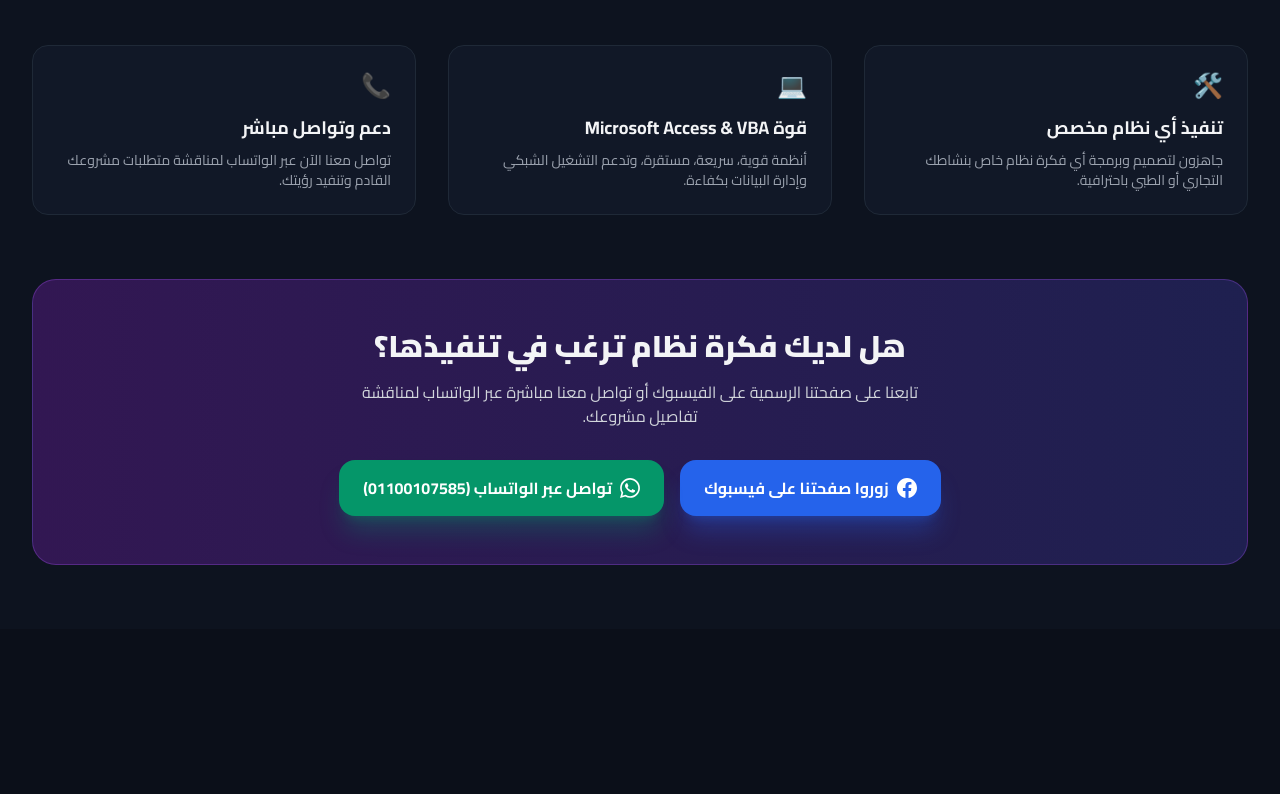
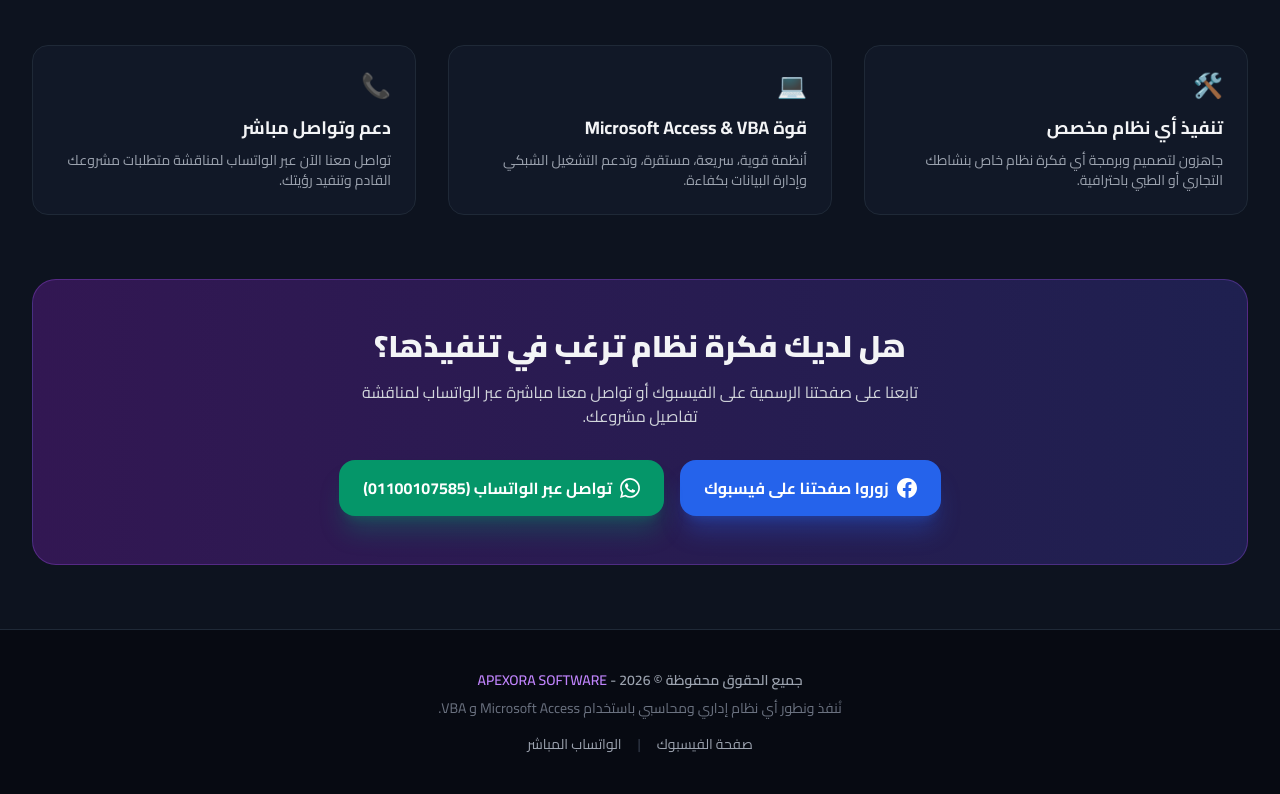
Before and after one commit to mohammednasser24042-wq/apexora-lab-landing, a plain HTML site: page index.html in a window 1280 px wide. Shown: the part 3103-3897 px from the top of the page. Before the commit the page ends 3732 px from the top, so only its background shows below. Drawn offline with nearby package versions, Linux system fonts and the light colour scheme.

Commit message:
Update index.html

```diff
--- a/index.html
+++ b/index.html
@@ -31,7 +31,7 @@
                     <svg class="w-4 h-4 fill-current" viewBox="0 0 24 24"><path d="M24 12.073c0-6.627-5.373-12-12-12s-12 5.373-12 12c0 5.99 4.388 10.954 10.125 11.854v-8.385H7.078v-3.47h3.047V9.43c0-3.007 1.792-4.669 4.533-4.669 1.312 0 2.686.235 2.686.235v2.953H15.83c-1.491 0-1.956.925-1.956 1.874v2.25h3.328l-.532 3.47h-2.796v8.385C19.612 23.027 24 18.062 24 12.073z"/></svg>
                     <span class="hidden md:inline">فيسبوك</span>
                 </a>
-                <a href="https://wa.me/201100107585" target="_blank" class="bg-emerald-600 hover:bg-emerald-500 text-white font-bold px-4 py-2.5 rounded-xl shadow-lg shadow-emerald-600/30 transition-all text-sm flex items-center gap-2">
+                <a href="https://wa.me/201100107585?text=%Dالسلام%20عليكم%2C%20أرغب%20في%20الاستفسار%20عن%20نظام%20Apexora%20Lab%20لإدارة%20معامل%20الأسنان%20وطلب%20تفاصيل%20أكثر" target="_blank" class="bg-emerald-600 hover:bg-emerald-500 text-white font-bold px-4 py-2.5 rounded-xl shadow-lg shadow-emerald-600/30 transition-all text-sm flex items-center gap-2">
                     <span>واتساب</span>
                     <svg class="w-4 h-4 fill-current" viewBox="0 0 24 24"><path d="M.057 24l1.687-6.163c-1.041-1.804-1.588-3.849-1.587-5.946.003-6.556 5.338-11.891 11.893-11.891 3.181.001 6.167 1.24 8.413 3.488 2.245 2.248 3.481 5.236 3.48 8.414-.003 6.557-5.338 11.892-11.893 11.892-1.99-.001-3.951-.5-5.688-1.448l-6.305 1.654zm6.597-3.807c1.676.995 3.276 1.591 5.392 1.592 5.448 0 9.886-4.434 9.889-9.885.002-5.462-4.415-9.89-9.881-9.892-5.452 0-9.887 4.434-9.889 9.884-.001 2.225.651 3.891 1.746 5.634l-.999 3.648 3.742-.981zm11.387-5.464c-.074-.124-.272-.198-.57-.347-.297-.149-1.758-.868-2.031-.967-.272-.099-.47-.149-.669.149-.198.297-.768.967-.941 1.165-.173.198-.347.223-.644.074-.297-.149-1.255-.462-2.39-1.475-.883-.788-1.48-1.761-1.653-2.059-.173-.297-.018-.458.13-.606.134-.133.297-.347.446-.521.151-.172.2-.296.3-.495.099-.198.05-.372-.025-.521-.075-.124-.669-1.611-.916-2.206-.242-.579-.487-.501-.669-.51l-.57-.01c-.198 0-.52.074-.792.372s-1.04 1.016-1.04 2.479 1.065 2.876 1.213 3.074c.149.198 2.095 3.2 5.076 4.487.709.306 1.263.489 1.694.626.712.226 1.36.194 1.872.118.571-.085 1.758-.719 2.006-1.413.248-.695.248-1.29.173-1.414z"/></svg>
                 </a>
@@ -55,7 +55,7 @@
             <a href="#showcase" class="bg-purple-600 hover:bg-purple-700 text-white font-bold px-8 py-4 rounded-2xl shadow-xl shadow-purple-600/30 transition-all text-base">
                 معاينة الواجهات الحية
             </a>
-            <a href="https://wa.me/201100107585" target="_blank" class="bg-emerald-600 hover:bg-emerald-500 text-white font-bold px-8 py-4 rounded-2xl shadow-xl shadow-emerald-600/30 transition-all text-base flex items-center gap-2">
+            <a href="https://wa.me/201100107585?text=%Dالسلام%20عليكم%2C%20أرغب%20في%20الاستفسار%20عن%20نظام%20Apexora%20Lab%20لإدارة%20معامل%20الأسنان%20وطلب%20تفاصيل%20أكثر" target="_blank" class="bg-emerald-600 hover:bg-emerald-500 text-white font-bold px-8 py-4 rounded-2xl shadow-xl shadow-emerald-600/30 transition-all text-base flex items-center gap-2">
                 <span>اطلب تنفيذ نظامك الخاص</span>
             </a>
         </div>
@@ -69,7 +69,6 @@
         </div>
 
         <div class="grid grid-cols-1 md:grid-cols-2 lg:grid-cols-3 gap-8">
-
             <!-- 1. الرئيسية -->
             <div class="bg-gray-900 border border-gray-800 rounded-2xl overflow-hidden shadow-xl hover:border-purple-500/50 transition-all">
                 <img src="apexora-lab-main-dashboard.jpg" alt="اللوحة الرئيسية" class="w-full h-48 object-cover">
@@ -78,7 +77,6 @@
                     <p class="text-gray-400 text-sm">نظرة عامة ومؤشرات أداء شاملة لحركة العمل داخل المعمل.</p>
                 </div>
             </div>
-
             <!-- 2. الأطباء -->
             <div class="bg-gray-900 border border-gray-800 rounded-2xl overflow-hidden shadow-xl hover:border-purple-500/50 transition-all">
                 <img src="apexora-lab-doctors-management.jpg" alt="إدارة الأطباء" class="w-full h-48 object-cover">
@@ -87,7 +85,6 @@
                     <p class="text-gray-400 text-sm">متابعة حسابات الأطباء والعيادات والتركيبات الخاصة بكل طبيب.</p>
                 </div>
             </div>
-
             <!-- 3. المرضى -->
             <div class="bg-gray-900 border border-gray-800 rounded-2xl overflow-hidden shadow-xl hover:border-purple-500/50 transition-all">
                 <img src="apexora-lab-patients-management.jpg" alt="إدارة المرضى" class="w-full h-48 object-cover">
@@ -96,7 +93,6 @@
                     <p class="text-gray-400 text-sm">أرشيف كامل بأسماء الحالات والتركيبات المرتبطة بهم.</p>
                 </div>
             </div>
-
             <!-- 4. الخدمات -->
             <div class="bg-gray-900 border border-gray-800 rounded-2xl overflow-hidden shadow-xl hover:border-purple-500/50 transition-all">
                 <img src="apexora-lab-services-management.jpg" alt="إدارة الخدمات" class="w-full h-48 object-cover">
@@ -105,7 +101,6 @@
                     <p class="text-gray-400 text-sm">تحديد أسعار التركيبات والفئات المختلفة بكل سهولة.</p>
                 </div>
             </div>
-
             <!-- 5. خطوة إضافة أوردر 1 -->
             <div class="bg-gray-900 border border-gray-800 rounded-2xl overflow-hidden shadow-xl hover:border-purple-500/50 transition-all">
                 <img src="apexora-lab-add-order-step1.jpg" alt="إضافة أوردر - الخطوة الأولى" class="w-full h-48 object-cover">
@@ -114,7 +109,6 @@
                     <p class="text-gray-400 text-sm">البدء في تسجيل بيانات الأوردر الأساسية واختيار الطبيب والمريض.</p>
                 </div>
             </div>
-
             <!-- 6. خطوة إضافة أوردر 2 -->
             <div class="bg-gray-900 border border-gray-800 rounded-2xl overflow-hidden shadow-xl hover:border-purple-500/50 transition-all">
                 <img src="apexora-lab-add-order-step2.jpg" alt="إضافة أوردر - الخطوة الثانية" class="w-full h-48 object-cover">
@@ -123,7 +117,6 @@
                     <p class="text-gray-400 text-sm">تحديد التركيبات والخدمات المطلوبة وتفاصيل الأبعاد واللون.</p>
                 </div>
             </div>
-
             <!-- 7. خطوة إضافة أوردر 3 -->
             <div class="bg-gray-900 border border-gray-800 rounded-2xl overflow-hidden shadow-xl hover:border-purple-500/50 transition-all">
                 <img src="apexora-lab-add-order-step3.jpg" alt="إضافة أوردر - الخطوة الثالثة" class="w-full h-48 object-cover">
@@ -132,7 +125,6 @@
                     <p class="text-gray-400 text-sm">مراجعة التكاليف والأسعار وتأكيد الحسابات المالية المبدئية.</p>
                 </div>
             </div>
-
             <!-- 8. مرفقات الأوردر -->
             <div class="bg-gray-900 border border-gray-800 rounded-2xl overflow-hidden shadow-xl hover:border-purple-500/50 transition-all">
                 <img src="apexora-lab-add-order-attachments.jpg" alt="مرفقات الأوردر" class="w-full h-48 object-cover">
@@ -141,7 +133,6 @@
                     <p class="text-gray-400 text-sm">ربط صور الحالات والملفات المرئية مباشرة بملف الأوردر.</p>
                 </div>
             </div>
-
             <!-- 9. نظرة عامة على التسليم -->
             <div class="bg-gray-900 border border-gray-800 rounded-2xl overflow-hidden shadow-xl hover:border-purple-500/50 transition-all">
                 <img src="apexora-lab-delivery-overview.jpg" alt="نظرة عامة للتسليم" class="w-full h-48 object-cover">
@@ -150,7 +141,6 @@
                     <p class="text-gray-400 text-sm">شاشة مخصصة لمتابعة الأوردرات الجاهزة للتسليم والمكتملة.</p>
                 </div>
             </div>
-
             <!-- 10. مطالبة تسوية التسليم -->
             <div class="bg-gray-900 border border-gray-800 rounded-2xl overflow-hidden shadow-xl hover:border-purple-500/50 transition-all">
                 <img src="apexora-lab-delivery-settlement-prompt.jpg" alt="مطالبة التسوية" class="w-full h-48 object-cover">
@@ -159,7 +149,6 @@
                     <p class="text-gray-400 text-sm">تنبيهات تلقائية بتسوية المبالغ المتبقية قبل إتمام التسليم النهائي.</p>
                 </div>
             </div>
-
             <!-- 11. حوار التسوية -->
             <div class="bg-gray-900 border border-gray-800 rounded-2xl overflow-hidden shadow-xl hover:border-purple-500/50 transition-all">
                 <img src="apexora-lab-delivery-settlement-dialog.jpg" alt="حوار التسوية والدفع" class="w-full h-48 object-cover">
@@ -168,7 +157,6 @@
                     <p class="text-gray-400 text-sm">إدخال المدفوعات وتوثيق المتبقي بكل دقة أثناء التسليم.</p>
                 </div>
             </div>
-
             <!-- 12. نجاح التسليم -->
             <div class="bg-gray-900 border border-gray-800 rounded-2xl overflow-hidden shadow-xl hover:border-purple-500/50 transition-all">
                 <img src="apexora-lab-delivery-success.jpg" alt="نجاح التسليم" class="w-full h-48 object-cover">
@@ -177,7 +165,6 @@
                     <p class="text-gray-400 text-sm">إشعار نهائي باكتمال الأوردر وتحديث حالته بنجاح تام.</p>
                 </div>
             </div>
-
             <!-- 13. كلمة المرور والأمان -->
             <div class="bg-gray-900 border border-gray-800 rounded-2xl overflow-hidden shadow-xl hover:border-purple-500/50 transition-all">
                 <img src="change-password.jpg" alt="تحديث كلمة المرور والأمان" class="w-full h-48 object-cover">
@@ -186,7 +173,6 @@
                     <p class="text-gray-400 text-sm">إدارة كلمات المرور ومتطلبات الحماية القصوى للحسابات.</p>
                 </div>
             </div>
-
             <!-- 14. النسخ الاحتياطي -->
             <div class="bg-gray-900 border border-gray-800 rounded-2xl overflow-hidden shadow-xl hover:border-purple-500/50 transition-all">
                 <img src="backup.jpg" alt="النسخ الاحتياطي" class="w-full h-48 object-cover">
@@ -195,7 +181,6 @@
                     <p class="text-gray-400 text-sm">حماية قواعد البيانات وتأمين نسخ احتياطية بضغطة زر واحدة.</p>
                 </div>
             </div>
-
             <!-- 15. استعادة البيانات -->
             <div class="bg-gray-900 border border-gray-800 rounded-2xl overflow-hidden shadow-xl hover:border-purple-500/50 transition-all">
                 <img src="recovery.jpg" alt="استعادة البيانات" class="w-full h-48 object-cover">
@@ -204,7 +189,6 @@
                     <p class="text-gray-400 text-sm">أداة مرنة لاسترجاع النسخ الاحتياطية عند الحاجة وبأمان تام.</p>
                 </div>
             </div>
-
             <!-- 16. ضبط المصنع -->
             <div class="bg-gray-900 border border-gray-800 rounded-2xl overflow-hidden shadow-xl hover:border-purple-500/50 transition-all">
                 <img src="factory-reset.jpg" alt="ضبط المصنع" class="w-full h-48 object-cover">
@@ -213,10 +197,8 @@
                     <p class="text-gray-400 text-sm">خيارات متقدمة لتهيئة النظام وإعادة ضبط البيانات عند بدء التشغيل.</p>
                 </div>
             </div>
-
         </div>
     </section>
-
     <!-- Features Summary & Custom Development CTA -->
     <section class="py-16 bg-gray-900/50 border-t border-gray-800">
         <div class="max-w-7xl mx-auto px-4 sm:px-6 lg:px-8">
@@ -254,7 +236,7 @@
                             <svg class="w-5 h-5 fill-current" viewBox="0 0 24 24"><path d="M24 12.073c0-6.627-5.373-12-12-12s-12 5.373-12 12c0 5.99 4.388 10.954 10.125 11.854v-8.385H7.078v-3.47h3.047V9.43c0-3.007 1.792-4.669 4.533-4.669 1.312 0 2.686.235 2.686.235v2.953H15.83c-1.491 0-1.956.925-1.956 1.874v2.25h3.328l-.532 3.47h-2.796v8.385C19.612 23.027 24 18.062 24 12.073z"/></svg>
                             <span>زوروا صفحتنا على فيسبوك</span>
                         </a>
-                        <a href="https://wa.me/201100107585" target="_blank" class="inline-flex items-center gap-2 bg-emerald-600 hover:bg-emerald-500 text-white font-bold px-6 py-4 rounded-2xl shadow-xl shadow-emerald-600/30 transition-all text-base">
+                        <a href="https://wa.me/201100107585?text=%Dالسلام%20عليكم%2C%20أرغب%20في%20الاستفسار%20عن%20نظام%20Apexora%20Lab%20لإدارة%20معامل%20الأسنان%20وطلب%20تفاصيل%20أكثر" target="_blank" class="inline-flex items-center gap-2 bg-emerald-600 hover:bg-emerald-500 text-white font-bold px-6 py-4 rounded-2xl shadow-xl shadow-emerald-600/30 transition-all text-base">
                             <svg class="w-5 h-5 fill-current" viewBox="0 0 24 24"><path d="M.057 24l1.687-6.163c-1.041-1.804-1.588-3.849-1.587-5.946.003-6.556 5.338-11.891 11.893-11.891 3.181.001 6.167 1.24 8.413 3.488 2.245 2.248 3.481 5.236 3.48 8.414-.003 6.557-5.338 11.892-11.893 11.892-1.99-.001-3.951-.5-5.688-1.448l-6.305 1.654zm6.597-3.807c1.676.995 3.276 1.591 5.392 1.592 5.448 0 9.886-4.434 9.889-9.885.002-5.462-4.415-9.89-9.881-9.892-5.452 0-9.887 4.434-9.889 9.884-.001 2.225.651 3.891 1.746 5.634l-.999 3.648 3.742-.981zm11.387-5.464c-.074-.124-.272-.198-.57-.347-.297-.149-1.758-.868-2.031-.967-.272-.099-.47-.149-.669.149-.198.297-.768.967-.941 1.165-.173.198-.347.223-.644.074-.297-.149-1.255-.462-2.39-1.475-.883-.788-1.48-1.761-1.653-2.059-.173-.297-.018-.458.13-.606.134-.133.297-.347.446-.521.151-.172.2-.296.3-.495.099-.198.05-.372-.025-.521-.075-.124-.669-1.611-.916-2.206-.242-.579-.487-.501-.669-.51l-.57-.01c-.198 0-.52.074-.792.372s-1.04 1.016-1.04 2.479 1.065 2.876 1.213 3.074c.149.198 2.095 3.2 5.076 4.487.709.306 1.263.489 1.694.626.712.226 1.36.194 1.872.118.571-.085 1.758-.719 2.006-1.413.248-.695.248-1.29.173-1.414z"/></svg>
                             <span>تواصل عبر الواتساب (01100107585)</span>
                         </a>
@@ -265,4 +247,17 @@
     </section>
 
     <!-- Footer -->
-    <footer class="border-t b
+    <footer class="border-t border-gray-800 py-10 bg-[#070a12] text-center text-gray-500 text-sm">
+        <div class="max-w-7xl mx-auto px-4">
+            <p class="mb-2 font-semibold text-gray-400">جميع الحقوق محفوظة © 2026 - <span class="text-purple-400">APEXORA SOFTWARE</span></p>
+            <p class="mb-4">نُنفذ ونطور أي نظام إداري ومحاسبي باستخدام Microsoft Access و VBA.</p>
+            <div class="flex justify-center gap-4">
+                <a href="https://www.facebook.com/share/1E2gPgjMKP/" target="_blank" class="text-gray-400 hover:text-blue-400 transition-colors">صفحة الفيسبوك</a>
+                <span class="text-gray-700">|</span>
+                <a href="https://wa.me/201100107585?text=%Dالسلام%20عليكم%2C%20أرغب%20في%20الاستفسار%20عن%20نظام%20Apexora%20Lab%20لإدارة%20معامل%20الأسنان%20وطلب%20تفاصيل%20أكثر" target="_blank" class="text-gray-400 hover:text-emerald-400 transition-colors">الواتساب المباشر</a>
+            </div>
+        </div>
+    </footer>
+
+</body>
+</html>
```
